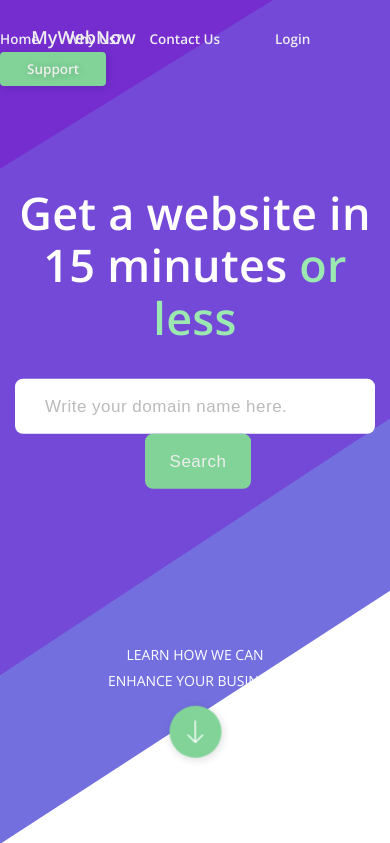
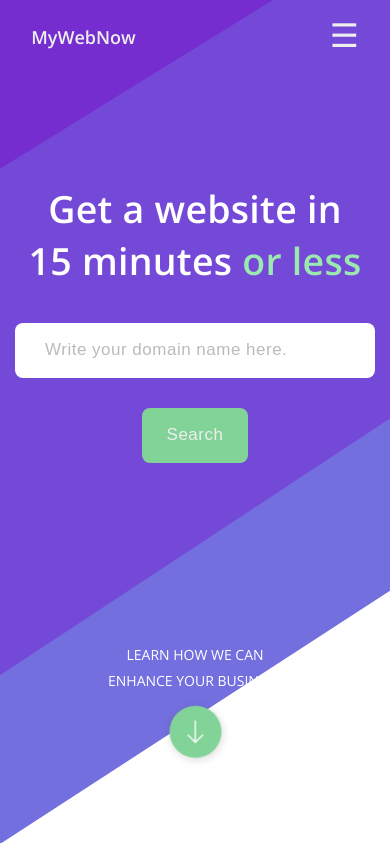
Before and after one commit to jeff-gosselin/thesis_proj, a PHP site: page / in a window 390 px wide; the page is wider, and only the part inside the window is pictured. Shown: the top 843 px of that part. Run offline with PHP 8.4, Linux system fonts and the light colour scheme.

Commit message:
working on responsive menu

```diff
--- a/css/index_styles.css
+++ b/css/index_styles.css
@@ -69,6 +69,18 @@ nav {
 	border-radius: 4px;
 }
 
+label {
+	display: none;
+	color: #eee;
+	font-size: 3.25rem;
+	font-weight: 400;
+	line-height: 2.25rem;
+}
+
+#toggle {
+	display: none;
+}
+
 .nav-list li a:hover {
 	color: #fff;
 }
@@ -118,6 +130,7 @@ nav {
 
 input::-webkit-input-placeholder{
     color: #bbb;
+		font-size: 1.7rem;
 }
 
 .submit {
@@ -133,9 +146,18 @@ input::-webkit-input-placeholder{
 }
 
 .submit:hover {
+	color: #fff;
 	text-shadow: rgba(0, 0, 0, .2) 1px 1px 10px;
 	background-color: rgb(139, 221, 152);
 	transition-duration: .25s;
+}
+
+.valid {
+	border: 4px solid green;
+}
+
+.invalid {
+	border: 4px solid red;
 }
 /**/
 
@@ -410,3 +432,63 @@ footer {
 	z-index: -1;
 }
 /***** END: Footer *****/
+
+@media (max-width: 720px) {
+
+	nav > ul {
+		display: none;
+	}
+
+	label {
+		display: block;
+	}
+
+	label:hover {
+		color: #fff;
+		font-size: 3.35rem;
+		cursor: pointer;
+		transition: .3s ease;
+	}
+	/* .hamburger {
+	  width: 30px;
+	}
+
+	.hamburger div,
+	.hamburger:before,
+	.hamburger:after {
+		display: block;
+		content: '';
+	  background-color: #eee;
+	  height: 4px;
+	  margin: 6px 0;
+		border-radius: 3px;
+	  transition: .3s ease;
+	}
+
+	.hamburger div:hover,
+	.hamburger:hover:before,
+	.hamburger:hover:after {
+		margin: 8px 0;
+		transition: .3s ease;
+	}
+
+	.hamburger:hover {
+		cursor: pointer;
+	} */
+}
+
+@media (max-width: 530px) {
+
+	.hero-content h1 {
+		font-size: 3.75rem;
+	}
+
+	.submit {
+		display: block;
+		margin: 30px auto;
+	}
+
+	.domain {
+		padding: 1.75rem 6rem 1.75rem 3rem;
+	}
+}
--- a/index.html
+++ b/index.html
@@ -22,6 +22,11 @@
 					<li><a href="#">Login</a></li>
 					<li><a href="#" class="nav-support">Support</a></li>
 				</ul>
+				<label for="toggle">&#9776;</label>
+				<input type="checkbox" id="toggle">
+				<!-- <div class="hamburger">
+					<div></div>
+				</div> -->
 			</nav>
 
 			<div class="hero-content">
--- a/js/index.js
+++ b/js/index.js
@@ -6,17 +6,45 @@ links.forEach(link => {
 });
 //////////////////////////////////////////////////////////////////
 
+// Hamburger Menu
 
+const burger = document.querySelector('.hamburger');
+burger.addEventListener('click', (e) => {
+	console.log(e.target);
+})
+
+
+//////////////////////////////////////////////////////////////////
+
+// Arrow Button Scroll
 const arrow = document.querySelector('.arrow-down > a')
-console.log(arrow);
 
 arrow.addEventListener('click', (e) => {
-	console.log("YO!");
 	e.preventDefault();
 	document.querySelector('.how-content').scrollIntoView({
             behavior: 'smooth'
         });
 });
+///////////////////////////////////////////////////////////////////
 
+// Form Validation
+const form = document.querySelector('form');
 const input = document.querySelector('.domain');
-console.log(input);
+input.value = "";
+const validate = /^([a-z\d-\.]+)\.([a-z]){2,8}$/;
+
+const validation = (inputField, regex) => {
+	if (regex.test(inputField.value)) {
+		inputField.className = 'domain valid';
+		inputField.value = 'Submitted.'
+	} else {
+		inputField.className = 'domain invalid';
+		inputField.value = "";
+		inputField.placeholder = 'Invalid: (e.g. mydomain.com)'
+	};
+}
+
+form.addEventListener("submit", (e) => {
+	e.preventDefault();
+	validation(input, validate)
+})
```
